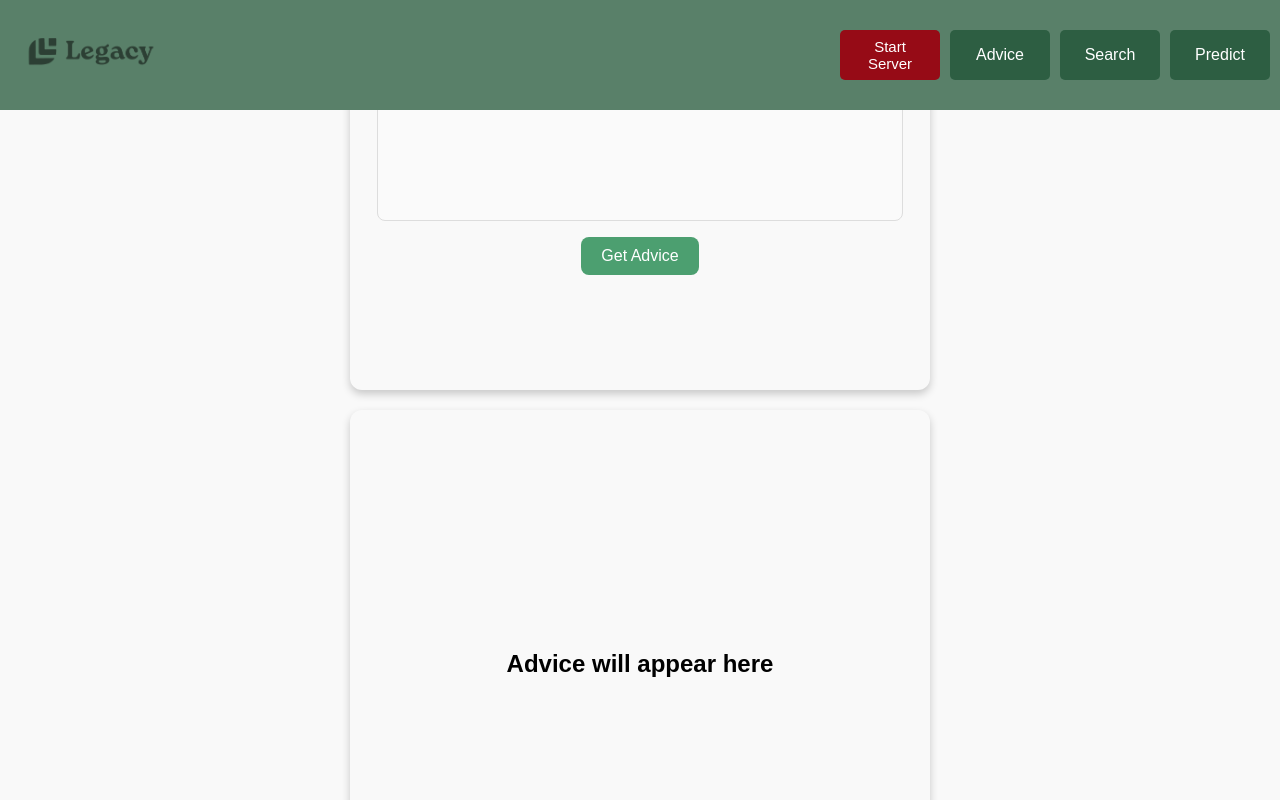
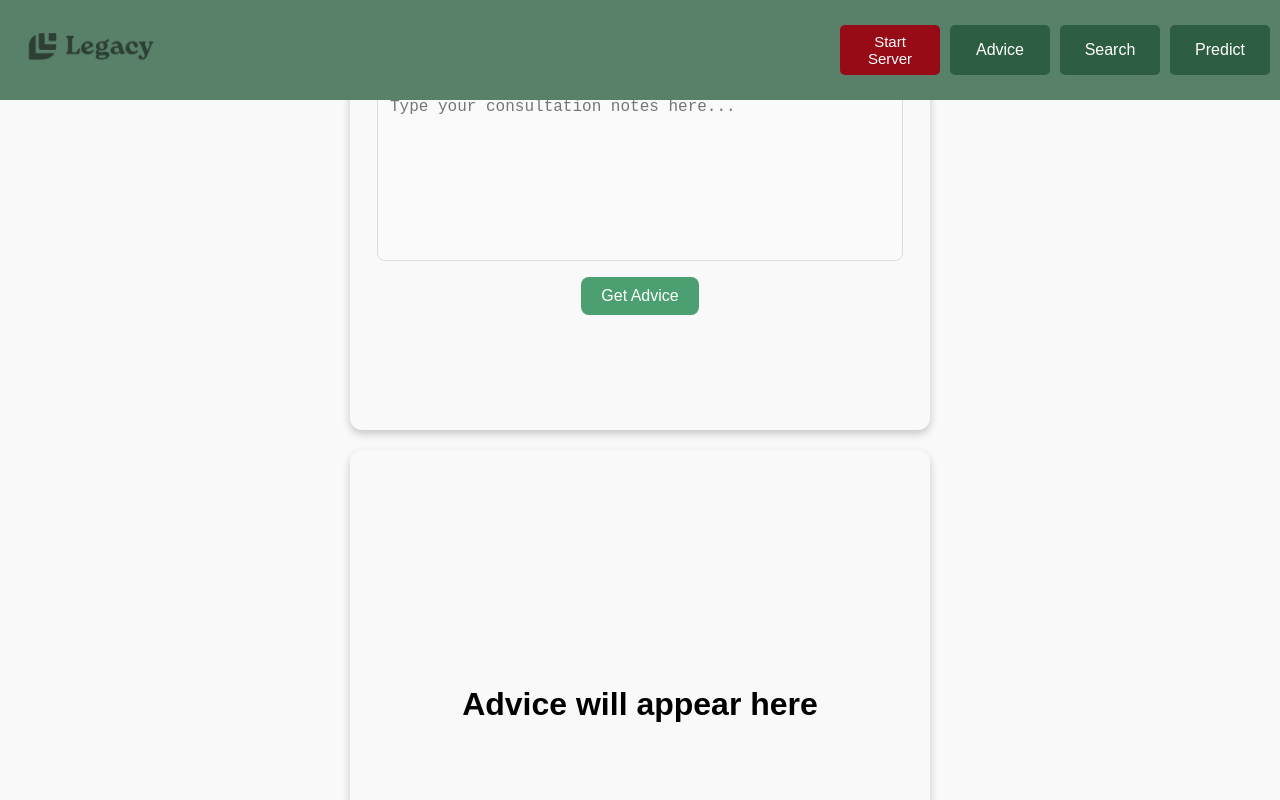
Before and after one commit to pearl-natalia/legacy-web-app, a React (Create React App) app in the folder frontend/: page / in a window 1280 px wide. Shown: the top 800 px of the page. Built offline with nearby package versions, Linux system fonts and the light colour scheme.

Commit message:
Fixing header

```diff
--- a/frontend/src/App.css
+++ b/frontend/src/App.css
@@ -1,4 +1,4 @@
-body {
+#body-container {
   font-family: 'Arial', sans-serif;
   background-color: #f9f9f9;
   margin: 0;
@@ -6,7 +6,8 @@ body {
   display: flex;
   justify-content: center;
   align-items: center;
-  height: 100vh;
+  height: calc(100vh - 80px);
+  margin-top: 80px;
 }
 
 #container {
--- a/frontend/src/App.js
+++ b/frontend/src/App.js
@@ -25,6 +25,7 @@ export default function App() {
   };
 
   return (
+    <div id="body-container">
       <div id="container">
         <div id="input-box">
           <h1>Get Consultation</h1>
@@ -39,12 +40,13 @@ export default function App() {
             onClick={handleSave}
             disabled={loading || text.trim() === ""}
           >
-          {loading ? "Loading..." : "Get Advice"}
+            {loading ? "Processing..." : "Get Advice"}
           </button>
         </div>
         <div id="output-box">
-        <h2>{loading ? "Processing..." : output ? "" : "Advice will appear here"}</h2>
-        <p>{output}</p>
+          <h1>{loading ? "Processing..." : output ? "" : "Advice will appear here"}</h1>
+          <p style={{ lineHeight: '1.6' }}>{output}</p>
+        </div>
       </div>
     </div>
   );
--- a/frontend/src/Predict.css
+++ b/frontend/src/Predict.css
@@ -1,5 +1,5 @@
 /* Base styles for the app */
-body {
+#body-container {
     font-family: 'Arial', sans-serif;
     background-color: #f9f9f9;
     /* Soft, light background */
@@ -8,7 +8,8 @@ body {
     display: flex;
     justify-content: center;
     align-items: center;
-    height: 100vh;
+    height: calc(100vh - 80px);
+    margin-top: 80px;
 }
 
 /* Main container */
--- a/frontend/src/Predict.js
+++ b/frontend/src/Predict.js
@@ -29,6 +29,7 @@ export default function Predict() {
     };
 
     return (
+        <div id="body-container">
             <div id="container">
                 <div id="input-box">
                     <h1 className="text-2xl font-semibold text-gray-800" id="consultation-title">Predict Response</h1>
@@ -51,5 +52,6 @@ export default function Predict() {
                     <p>{loading || !output ? "" : output}</p>  {/* Only show output once loading is finished */}
                 </div>
             </div>
+        </div>
     );
 }
--- a/frontend/src/Search.css
+++ b/frontend/src/Search.css
@@ -7,11 +7,13 @@
     overflow-x: hidden;
 }
 
-body {
+#body-container {
     background-color: #f9f9f9;
     color: #333;
     font-size: 16px;
     line-height: 1.5;
+    height: calc(100vh - 80px);
+    margin-top: 80px;
 }
 
 /* Search Container Styling */
--- a/frontend/src/Search.js
+++ b/frontend/src/Search.js
@@ -57,6 +57,7 @@ export const SearchBar = () => {
     };
 
     return (
+        <div id="body-container">
             <div className="search-container">
                 <input
                     id="search-bar"
@@ -98,6 +99,7 @@ export const SearchBar = () => {
                     )}
                 </div>
             </div>
+        </div>
     );
 };
 
--- a/frontend/src/index.css
+++ b/frontend/src/index.css
@@ -29,6 +29,7 @@ code {
   backdrop-filter: blur(5px);
   z-index: 1000;
   background-color: #598069;
+  height: 80px;
 }
 
 
```
Lines whose indentation alone changed are shown as unchanged.
